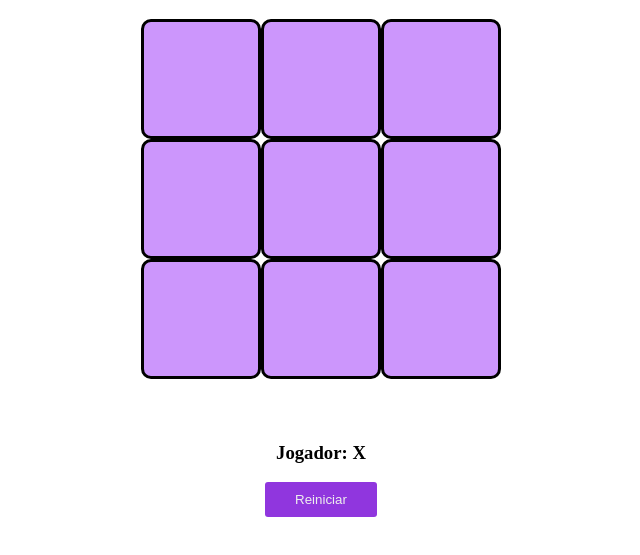
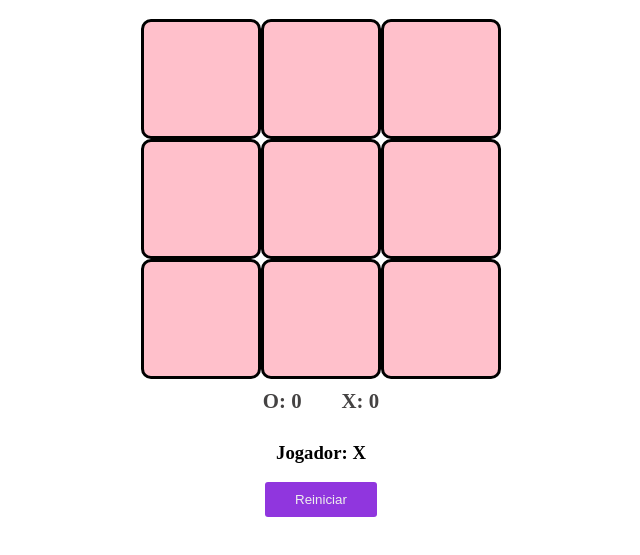
Before and after one commit to annaclos/Jogo-da-Velha, a plain HTML site: page index.html in a window 1280 px wide. Shown: the part 61-616 px from the top of the page, without its empty margins (319-959 px from the left). Drawn offline with Linux system fonts and the light colour scheme; some packages are replaced by stand-ins of ours; a script that the page names is missing.

Commit message:
Mais mudança de cores

```diff
--- a/style.css
+++ b/style.css
@@ -8,7 +8,7 @@
 }
 
 #jogo div {
-    background-color: rgb(204, 150, 252);
+    background-color:pink;
     border: 3px solid black;
     font-size: 80px;
     color: #000000;
@@ -39,7 +39,7 @@
     gap: 40px;
     padding: 10px 30px;
     border-radius: 3px;
-    color: white;
+    color: rgb(68, 66, 66);
     cursor: default;
 }
 
```
